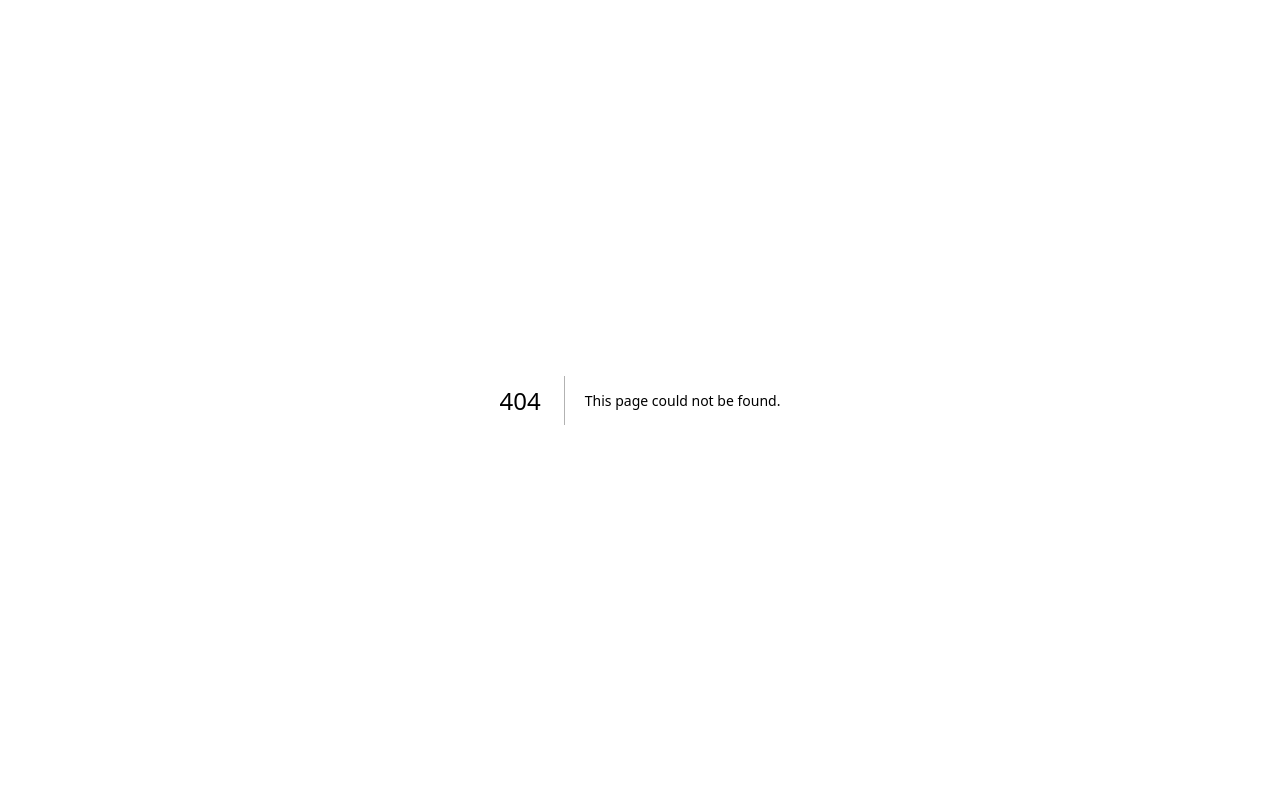
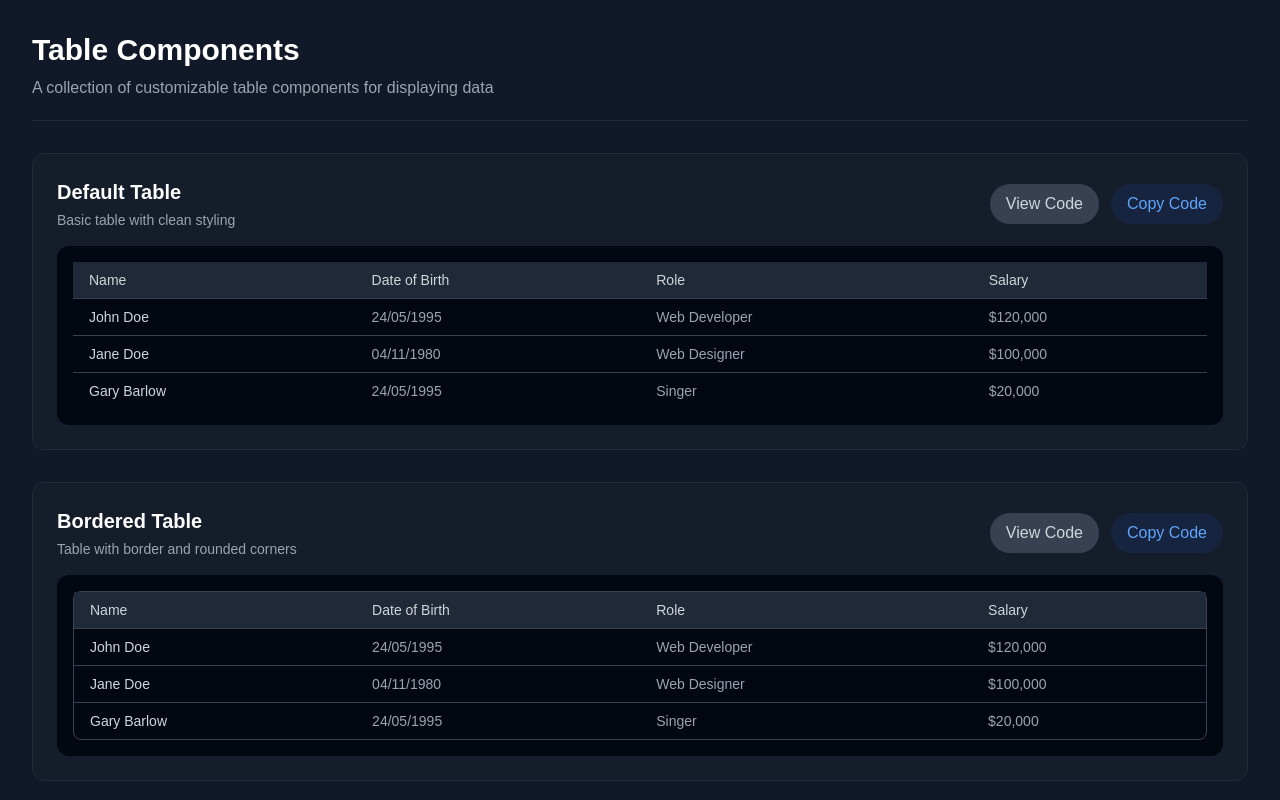
Before and after one commit to Naval1525/UI_Library, a Next.js app: page /table in a window 1280 px wide. Before the commit this address had no page. Shown: the top 800 px of the page. Built offline with nearby package versions, Linux system fonts and the light colour scheme.

Commit message:
checkbox center karna hai

```diff
--- /dev/null
+++ b/app/(Dashboard)/(route)/table/Table.js
@@ -0,0 +1,264 @@
+"use client"
+import React, { useState } from 'react';
+
+const TABLE_TYPES = {
+  default: {
+    title: "Default Table",
+    description: "Basic table with clean styling",
+  },
+  bordered: {
+    title: "Bordered Table",
+    description: "Table with border and rounded corners",
+  },
+  striped: {
+    title: "Striped Table",
+    description: "Table with alternating row colors",
+  },
+  interactive: {
+    title: "Interactive Table",
+    description: "Table with view actions for each row",
+  },
+  selectable: {
+    title: "Selectable Table",
+    description: "Table with row selection capabilities",
+  },
+  paginated: {
+    title: "Paginated Table",
+    description: "Table with pagination controls",
+  }
+};
+
+const DEMO_DATA = {
+  headers: ["Name", "Date of Birth", "Role", "Salary"],
+  rows: [
+    ["John Doe", "24/05/1995", "Web Developer", "$120,000"],
+    ["Jane Doe", "04/11/1980", "Web Designer", "$100,000"],
+    ["Gary Barlow", "24/05/1995", "Singer", "$20,000"]
+  ]
+};
+
+const Table = ({
+  type = "default",
+  headers = DEMO_DATA.headers,
+  rows = DEMO_DATA.rows
+}) => {
+
+  const [selectedRows, setSelectedRows] = useState(new Set());
+  const [currentPage, setCurrentPage] = useState(1);
+
+  const toggleSelectAll = () => {
+    if (selectedRows.size === rows.length) {
+      setSelectedRows(new Set());
+    } else {
+      setSelectedRows(new Set(rows.map((_, i) => i)));
+    }
+  };
+
+  const toggleRowSelect = (index) => {
+    const newSelected = new Set(selectedRows);
+    if (newSelected.has(index)) {
+      newSelected.delete(index);
+    } else {
+      newSelected.add(index);
+    }
+    setSelectedRows(newSelected);
+  };
+
+  const renderTable = () => {
+    const baseTable = (
+      <div className="overflow-x-auto">
+        <table className="min-w-full divide-y divide-gray-700 text-sm">
+          <thead className="bg-gray-800">
+            <tr>
+              {type === "selectable" && (
+                <th className="px-4 py-2">
+                  <input
+                    type="checkbox"
+                    className="size-5 rounded border-gray-600 bg-gray-700"
+                    checked={selectedRows.size === rows.length}
+                    onChange={toggleSelectAll}
+                  />
+                </th>
+              )}
+              {headers.map((header, index) => (
+                <th key={index} className="whitespace-nowrap px-4 py-2 text-left font-medium text-gray-300">
+                  {header}
+                </th>
+              ))}
+              {type === "interactive" && <th className="px-4 py-2"></th>}
+            </tr>
+          </thead>
+          <tbody className="divide-y divide-gray-700">
+            {rows.map((row, rowIndex) => (
+              <tr
+                key={rowIndex}
+                className={`${
+                  type === "striped" && rowIndex % 2 === 0 ? "bg-gray-800/50" : ""
+                }`}
+              >
+                {type === "selectable" && (
+                  <td className="px-4 py-2">
+                    <input
+                      type="checkbox"
+                      className="size-5 rounded border-gray-600 bg-gray-700"
+                      checked={selectedRows.has(rowIndex)}
+                      onChange={() => toggleRowSelect(rowIndex)}
+                    />
+                  </td>
+                )}
+                {row.map((cell, cellIndex) => (
+                  <td
+                    key={cellIndex}
+                    className={`whitespace-nowrap px-4 py-2 ${
+                      cellIndex === 0 ? "font-medium text-gray-300" : "text-gray-400"
+                    }`}
+                  >
+                    {cell}
+                  </td>
+                ))}
+                {type === "interactive" && (
+                  <td className="whitespace-nowrap px-4 py-2">
+                    <button className="rounded bg-blue-600 px-4 py-2 text-xs font-medium text-white hover:bg-blue-700">
+                      View
+                    </button>
+                  </td>
+                )}
+              </tr>
+            ))}
+          </tbody>
+        </table>
+      </div>
+    );
+
+    if (type === "paginated") {
+      return (
+        <div className="rounded-lg border border-gray-700">
+          {baseTable}
+          <div className="border-t border-gray-700 px-4 py-2">
+            <ol className="flex justify-end gap-1 text-xs font-medium">
+              <li>
+                <button className="inline-flex size-8 items-center justify-center rounded border border-gray-700 bg-gray-800 text-gray-300 hover:bg-gray-700">
+                  <span className="sr-only">Prev Page</span>
+                  <svg xmlns="http://www.w3.org/2000/svg" className="size-3" viewBox="0 0 20 20" fill="currentColor">
+                    <path fillRule="evenodd" d="M12.707 5.293a1 1 0 010 1.414L9.414 10l3.293 3.293a1 1 0 01-1.414 1.414l-4-4a1 1 0 010-1.414l4-4a1 1 0 011.414 0z" clipRule="evenodd" />
+                  </svg>
+                </button>
+              </li>
+              {[1, 2, 3, 4].map((page) => (
+                <li key={page}>
+                  <button
+                    className={`block size-8 rounded text-center leading-8 ${
+                      currentPage === page
+                        ? "border-blue-600 bg-blue-600 text-white"
+                        : "border border-gray-700 bg-gray-800 text-gray-300 hover:bg-gray-700"
+                    }`}
+                    onClick={() => setCurrentPage(page)}
+                  >
+                    {page}
+                  </button>
+                </li>
+              ))}
+              <li>
+                <button className="inline-flex size-8 items-center justify-center rounded border border-gray-700 bg-gray-800 text-gray-300 hover:bg-gray-700">
+                  <span className="sr-only">Next Page</span>
+                  <svg xmlns="http://www.w3.org/2000/svg" className="size-3" viewBox="0 0 20 20" fill="currentColor">
+                    <path fillRule="evenodd" d="M7.293 14.707a1 1 0 010-1.414L10.586 10 7.293 6.707a1 1 0 011.414-1.414l4 4a1 1 0 010 1.414l-4 4a1 1 0 01-1.414 0z" clipRule="evenodd" />
+                  </svg>
+                </button>
+              </li>
+            </ol>
+          </div>
+        </div>
+      );
+    }
+
+    if (type === "bordered") {
+      return (
+        <div className="rounded-lg border border-gray-700">
+          {baseTable}
+        </div>
+      );
+    }
+
+    return baseTable;
+  };
+
+  return renderTable();
+};
+
+const TableLibrary = () => {
+  const [showCode, setShowCode] = useState(
+    Object.keys(TABLE_TYPES).reduce(
+      (acc, type) => ({
+        ...acc,
+        [type]: false,
+      }),
+      {}
+    )
+  );
+
+  const copyCodeToClipboard = (code) => {
+    navigator.clipboard.writeText(code);
+  };
+
+  return (
+    <div className="min-h-screen bg-gray-900 p-8 text-white">
+      <div className="mx-auto max-w-7xl space-y-8">
+        <div className="border-b border-gray-800 pb-5">
+          <h2 className="text-3xl font-semibold">Table Components</h2>
+          <p className="mt-2 text-gray-400">
+            A collection of customizable table components for displaying data
+          </p>
+        </div>
+
+        {Object.entries(TABLE_TYPES).map(([type, config]) => (
+          <div
+            key={type}
+            className="space-y-4 rounded-xl border border-gray-800 bg-gray-800/30 p-6"
+          >
+            <div className="flex items-center justify-between">
+              <div>
+                <h3 className="text-xl font-semibold">{config.title}</h3>
+                <p className="mt-1 text-sm text-gray-400">{config.description}</p>
+              </div>
+              <div className="flex gap-3">
+                <button
+                  onClick={() => setShowCode((prev) => ({ ...prev, [type]: !prev[type] }))}
+                  className="rounded-full bg-gray-700 px-4 py-2 text-gray-300 transition-all duration-200 hover:bg-gray-600 hover:text-white"
+                >
+                  {showCode[type] ? "View UI" : "View Code"}
+                </button>
+                <button
+                  onClick={() => copyCodeToClipboard(`<Table type="${type}" />`)}
+                  className="rounded-full bg-blue-600/10 px-4 py-2 text-blue-400 transition-all duration-200 hover:bg-blue-600/20"
+                >
+                  Copy Code
+                </button>
+              </div>
+            </div>
+
+            {showCode[type] ? (
+              <pre className="overflow-x-auto rounded-xl border border-gray-700 bg-gray-950 p-4 text-gray-300">
+                <code>{`<Table
+  type="${type}"
+  headers={["Name", "Date of Birth", "Role", "Salary"]}
+  rows={[
+    ["John Doe", "24/05/1995", "Web Developer", "$120,000"],
+    ["Jane Doe", "04/11/1980", "Web Designer", "$100,000"],
+    ["Gary Barlow", "24/05/1995", "Singer", "$20,000"]
+  ]}
+/>`}</code>
+              </pre>
+            ) : (
+              <div className="rounded-xl bg-gray-950 p-4">
+                <Table type={type} />
+              </div>
+            )}
+          </div>
+        ))}
+      </div>
+    </div>
+  );
+};
+
+export default TableLibrary;
--- /dev/null
+++ b/app/(Dashboard)/(route)/table/page.js
@@ -0,0 +1,9 @@
+import React from 'react'
+import TableLibrary from './Table.js'
+function Table() {
+  return (
+    <div><TableLibrary></TableLibrary></div>
+  )
+}
+
+export default Table
```
